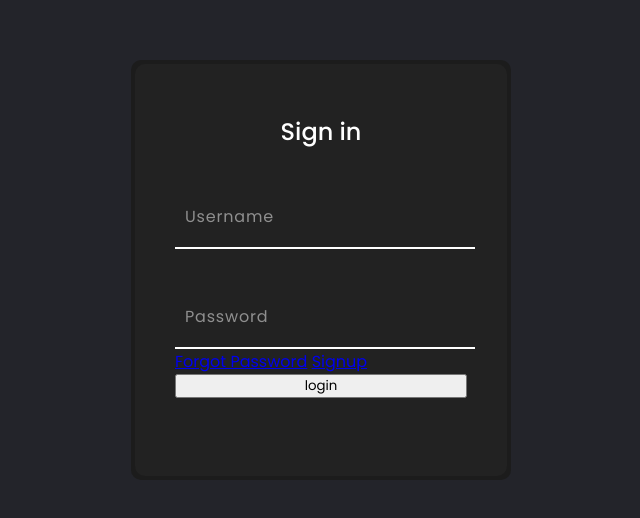
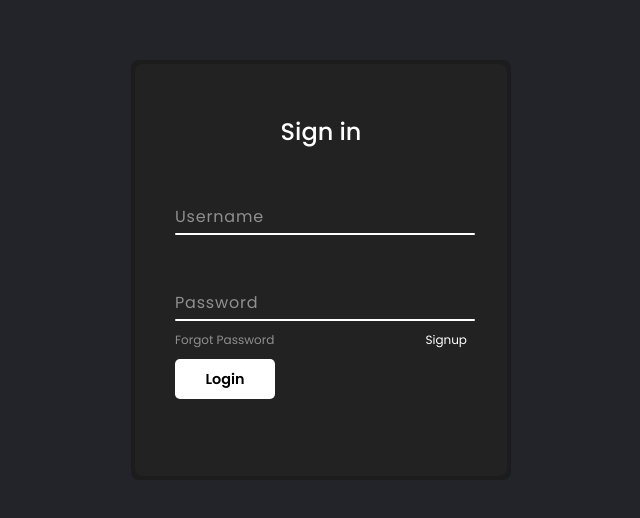
Before and after one commit to ObitoUchihax/Devboard-UserLoginForm, a plain HTML site: page index.html in a window 1280 px wide. Shown: the part 130-648 px from the top of the page, without its empty margins (319-959 px from the left). Drawn offline with Linux system fonts and the light colour scheme.

```diff
--- a/index.html
+++ b/index.html
@@ -24,10 +24,10 @@
 
             <div class="links">
                 <a href="#">Forgot Password</a>
-                <a href="#">Signup</a>
+                <a href="#" style="color: #fff;">Signup</a>
             </div>
 
-            <input type="submit" value="login">
+            <input type="submit" value="Login" class="submitbtn">
 
         </form>
     </div>
--- a/style.css
+++ b/style.css
@@ -20,7 +20,7 @@ body {
     width: 380px;
     height: 420px;
     background: #1c1c1c;
-    border-radius: 10px;
+    border-radius: 8px;
 }
 
 .box form {
@@ -30,7 +30,7 @@ body {
     padding: 50px 40px;
     z-index: 2;
     display: flex;
-    border-radius: 10px;
+    border-radius: 8px;
     flex-direction: column;
 }
 
@@ -51,23 +51,24 @@ body {
 .box form .inputBox input {
     position: relative;
     width: 100%;
-    padding: 20px;
+    padding: 20px 10px 10px;
     background: transparent;
     outline: none;
     border: none;
     box-shadow: none;
     color: #23242a;
-    font-size: 1em;
+    font-size: 0.9em;
     letter-spacing: 0.05em;
     transition: 0.5s;
     z-index: 10;
+    font-weight: 600;
 }
 
 .box form .inputBox span {
     position: absolute;
     left: 0;
     color: #8f8f8f;
-    padding: 20px 10px 10px;
+    padding: 20px 0px 10px;
     font-size: 1em;
     pointer-events: none;
     letter-spacing: 0.05em;
@@ -90,4 +91,43 @@ body {
     bottom: 0;
     height: 2px;
     width: 100%;
+    border-radius: 4px;
+    overflow: hidden;
+    transition: 0.5s;
+    pointer-events: none;
 }
+
+.box form .inputBox input:valid ~ i,
+.box form .inputBox input:focus ~ i {
+
+    height: 44px;
+
+}
+
+.links {
+    display: flex;
+    align-items: center;
+    justify-content: space-between;
+    margin-top: 10px;
+    font-size: 0.75em;
+}
+
+.links a {
+    text-decoration: none;
+    color: #8f8f8f;
+}
+
+.submitbtn {
+    margin-top: 10px;
+    border: none;
+    outline: none;
+    border-radius: 5px;
+    position: relative;
+    left: 0;
+    width: 100px;
+    height: 40px;
+    font-weight: 600;
+    font-size: 0.9em;
+    background-color: #fff;
+    cursor: pointer;
+}
```
